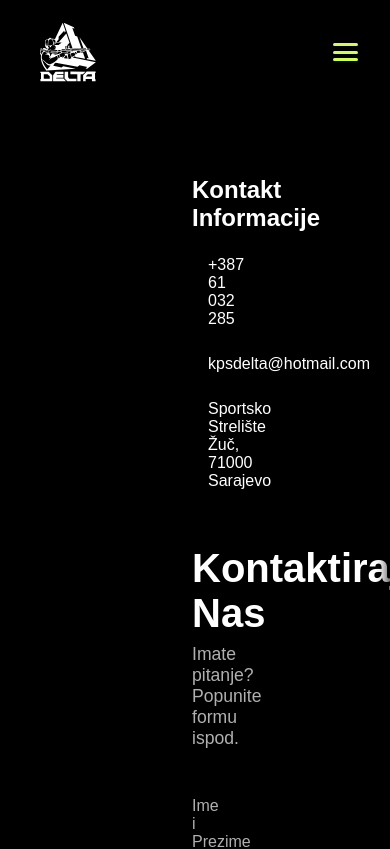
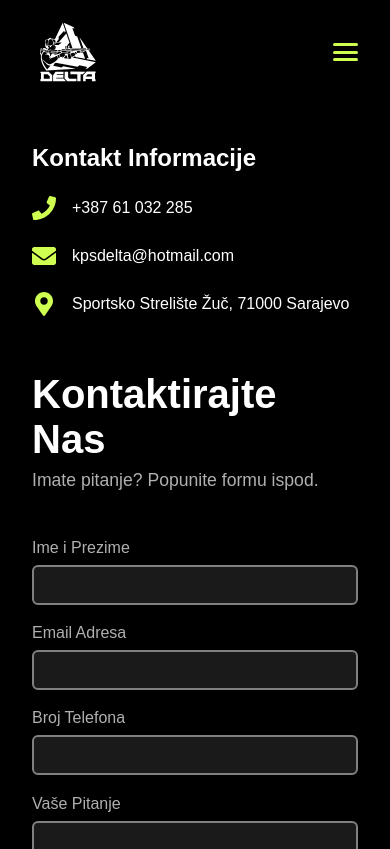
Before and after one commit to jusufsuljic/kps-delta, a Next.js app: page /kontakt in a window 390 px wide. Shown: the top 849 px of the page. Built offline with nearby package versions, Linux system fonts and the light colour scheme; a web font is replaced by a local one.

Commit message:
contact padding on mobile fix

```diff
--- a/src/app/kontakt/page.tsx
+++ b/src/app/kontakt/page.tsx
@@ -118,6 +118,10 @@ const PageContainer = styled.div`
   color: #fff;
   background-color: #000;
   min-height: 100vh;
+   @media screen and (max-width: 767px) {
+      padding: 2rem;
+
+  }
 `;
 
 const ColumnsWrapper = styled.div`
```
